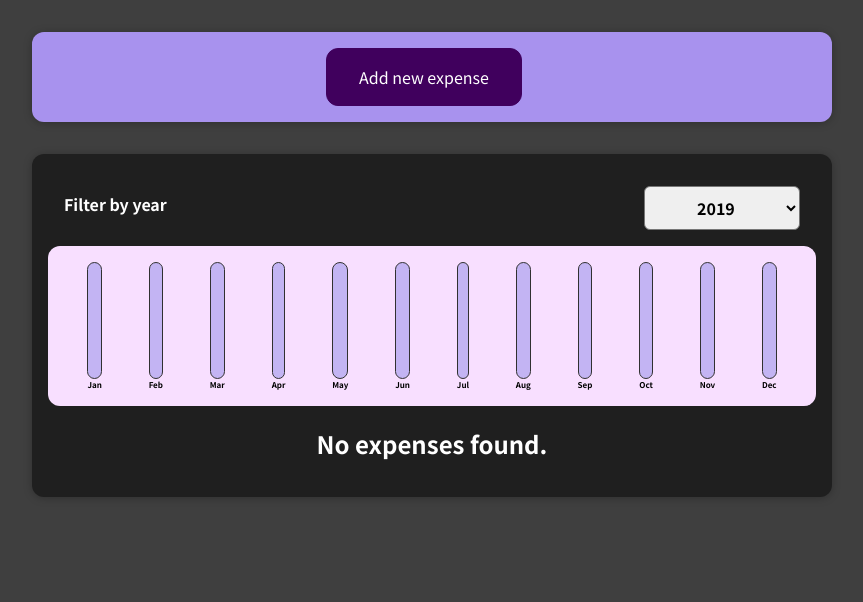
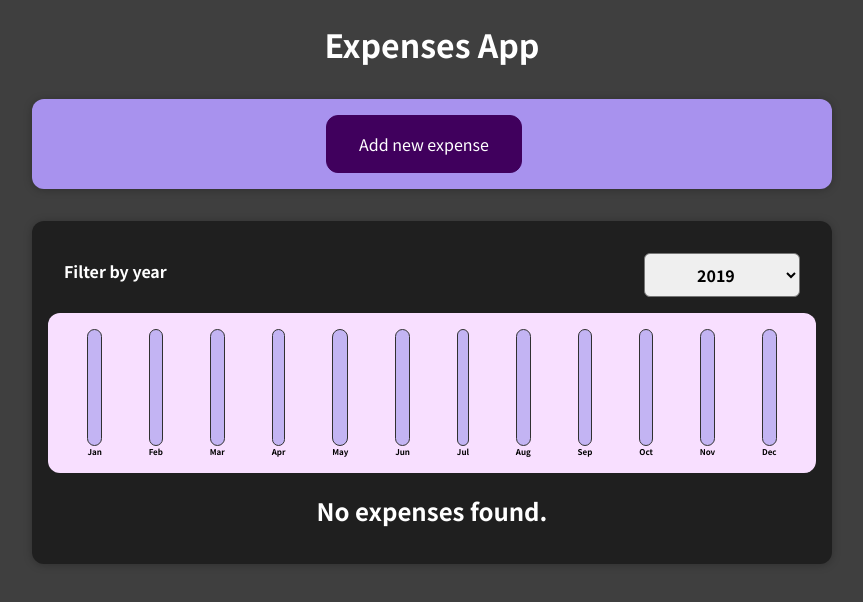
Before and after one commit to AndreyChayko/01-starting-setup, a React (Create React App) app: page / in a window 1280 px wide. Shown: the top 602 px of the page, without its empty margins (208-1071 px from the left). Built offline with nearby package versions, Linux system fonts and the light colour scheme.

Commit message:
Added Header Exclude /build from git

```diff
--- a/src/App.js
+++ b/src/App.js
@@ -34,6 +34,7 @@ const App = () => {
 
   return (
     <div>
+      <h1>Expenses App</h1>
       <NewExpense onAddExpense={addExpenseHandler} />
       <Expenses expenses={expenses}></Expenses>
     </div>
--- a/src/index.css
+++ b/src/index.css
@@ -12,3 +12,8 @@ body {
   margin: 0;
   background-color: #3f3f3f;
 }
+
+h1 {
+  color: white;
+  text-align: center;
+}
```
Also changed, not shown: 1 other file (tests, documents, lock files or other folders).
